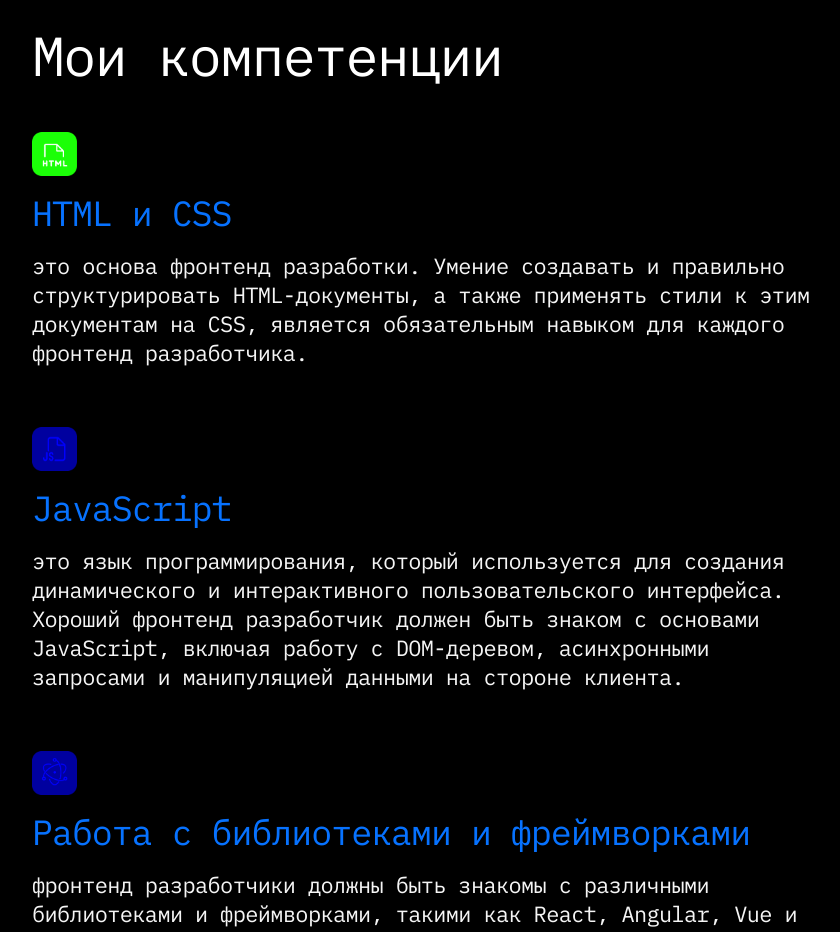
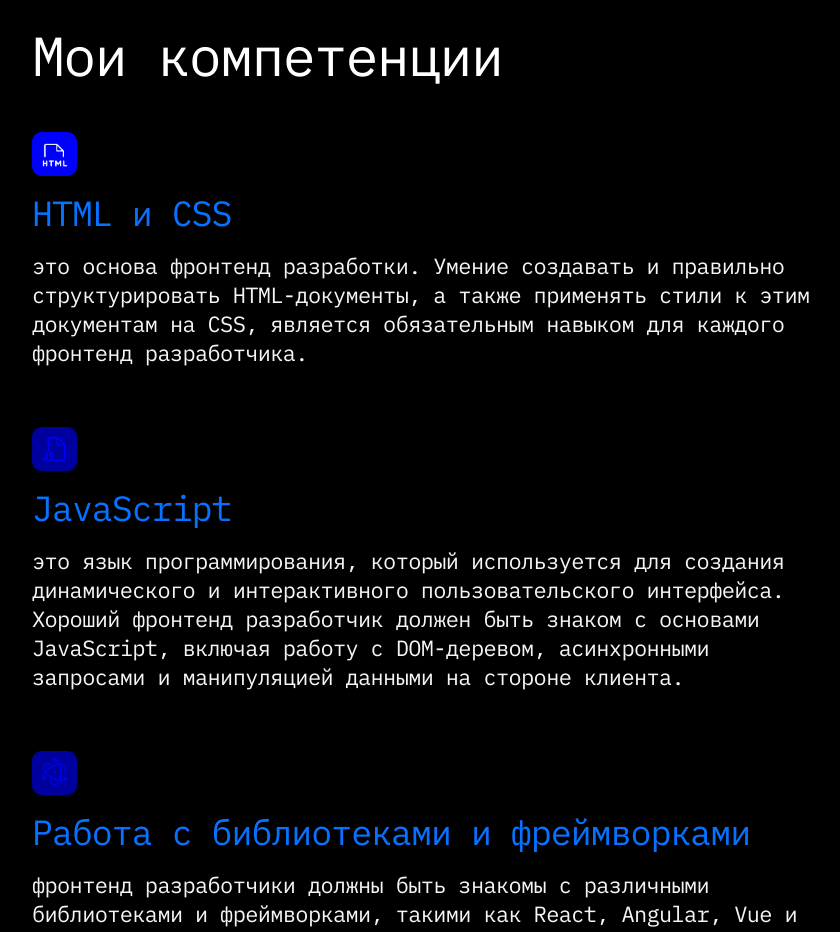
Before and after one commit to Azizakii/myPage, a plain HTML site: page index.html in a window 1280 px wide. Shown: the part 3040-3972 px from the top of the page, without its empty margins (33-873 px from the left). Drawn offline with Linux system fonts and the light colour scheme.

Commit message:
Update index.html

```diff
--- a/index.html
+++ b/index.html
@@ -70,7 +70,7 @@
             </h2>
             <ul class="skills">
                 <li class="skill">
-                    <img src="./resources/hhttm.png" alt="html" class="skill__img">
+                    <img src="./resources/blue_html.png" alt="html" class="skill__img">
                     <h3 class="skill__title">
                         HTML и CSS
                     </h3>
```
